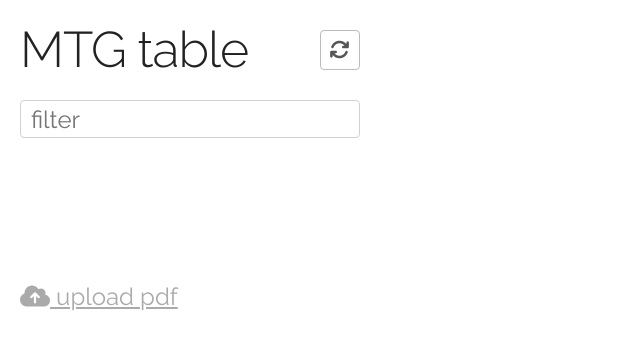
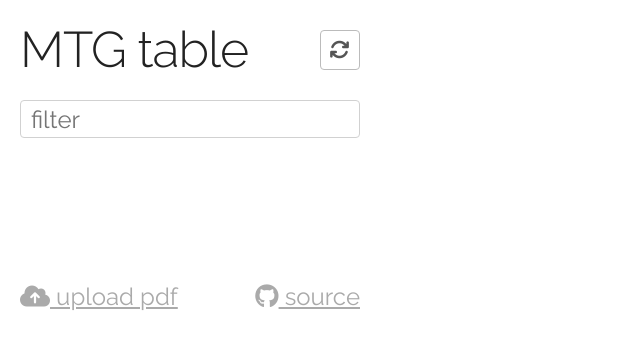
Before and after one commit to mixmix/mtg-tourney-app, a website: page public/index.html in a window 1280 px wide. Shown: the whole page, without its empty margins (0-640 px from the left). Drawn offline with Linux system fonts and the light colour scheme; no server answers.

Commit message:
add README image, add source link

```diff
--- a/public/index.html
+++ b/public/index.html
@@ -15,10 +15,14 @@
   <body>
     <div class="main"></div>
 
-    <div class='upload-link'>
+    <div class='footer-links'>
       <a href="upload.html">
         <i class="fa fa-cloud-upload"></i>
         upload pdf
+      </a>
+      <a href="https://github.com/mixmix/mtg-tourney-app" class='source'>
+        <i class="fa fa-github"></i>
+        source
       </a>
     </div>
     <script src="bundle.js"></script>
--- a/public/style.css
+++ b/public/style.css
@@ -31,12 +31,17 @@ button.refresh.button-primary {
   width: 100%;
 }
 
-.upload-link {
+.footer-links {
+  max-width: 34rem;
   padding-top: 10rem;
 }
 
-.upload-link a {
+.footer-links a {
   color: #aaa;
+}
+
+.footer-links .source {
+  float: right;
 }
 
 
```
Also changed, not shown: README.md, screenshot.png (added).
